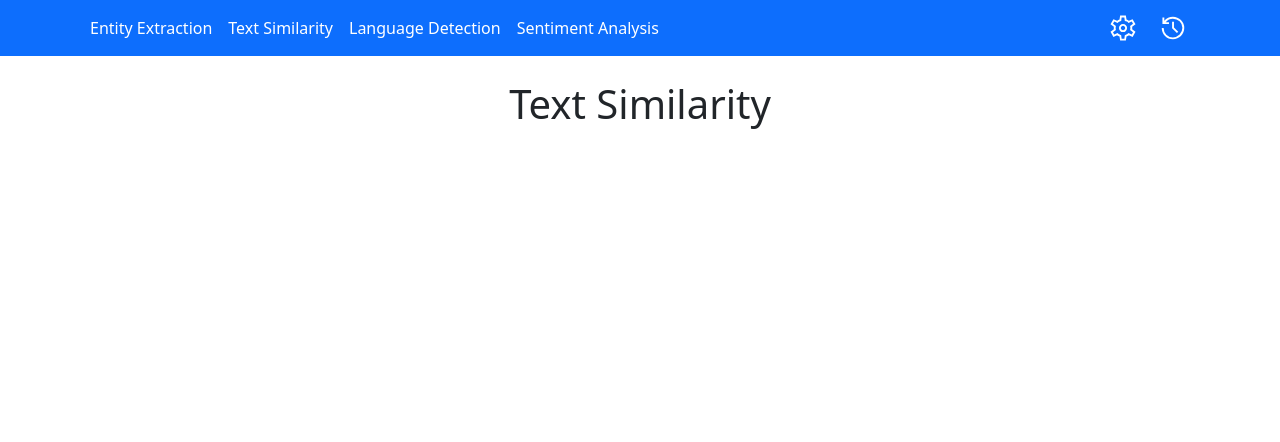
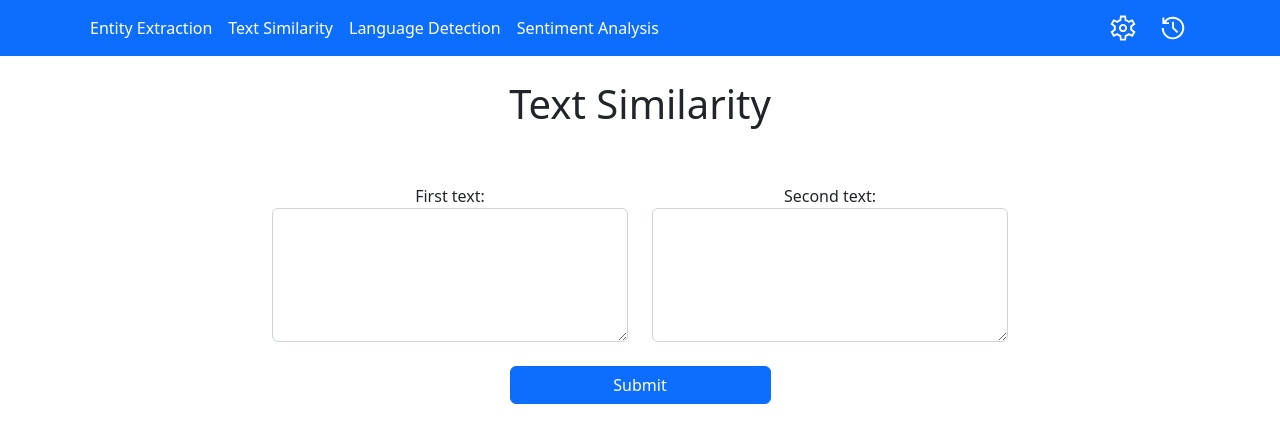
Before and after one commit to VukV/dandelion-client-app, an Angular app: page /text-similarity in a window 1280 px wide. Shown: the top 442 px of the page. Built offline with nearby package versions, Linux system fonts and the light colour scheme.

Commit message:
working on text similarity

```diff
--- a/src/app/components/text-similarity/text-similarity.component.html
+++ b/src/app/components/text-similarity/text-similarity.component.html
@@ -9,8 +9,22 @@
   <br><br>
 
   <div class="row justify-content-center">
-
+    <div class="col-md-4 text-center">
+      <label for="text1">First text:</label>
+      <textarea [(ngModel)]="textFirst" class="form-control" id="text1" rows="5"></textarea>
+    </div>
+    <div class="col-md-4 text-center">
+      <label for="text2">Second text:</label>
+      <textarea [(ngModel)]="textSecond" class="form-control" id="text2" rows="5"></textarea>
+    </div>
   </div>
 
+  <br>
+
+  <div class="row justify-content-center">
+    <div class="col-md-3 d-grid">
+      <button type="button" class="btn btn-primary btn-block" (click)="submitSimilarity()">Submit</button>
+    </div>
+  </div>
 
 </div>
--- a/src/app/components/text-similarity/text-similarity.component.ts
+++ b/src/app/components/text-similarity/text-similarity.component.ts
@@ -7,9 +7,15 @@ import { Component, OnInit } from '@angular/core';
 })
 export class TextSimilarityComponent implements OnInit {
 
+  textFirst: string = "";
+  textSecond: string = "";
+
   constructor() { }
 
   ngOnInit(): void {
   }
 
+  submitSimilarity(){
+    //TODO call service
+  }
 }
```
